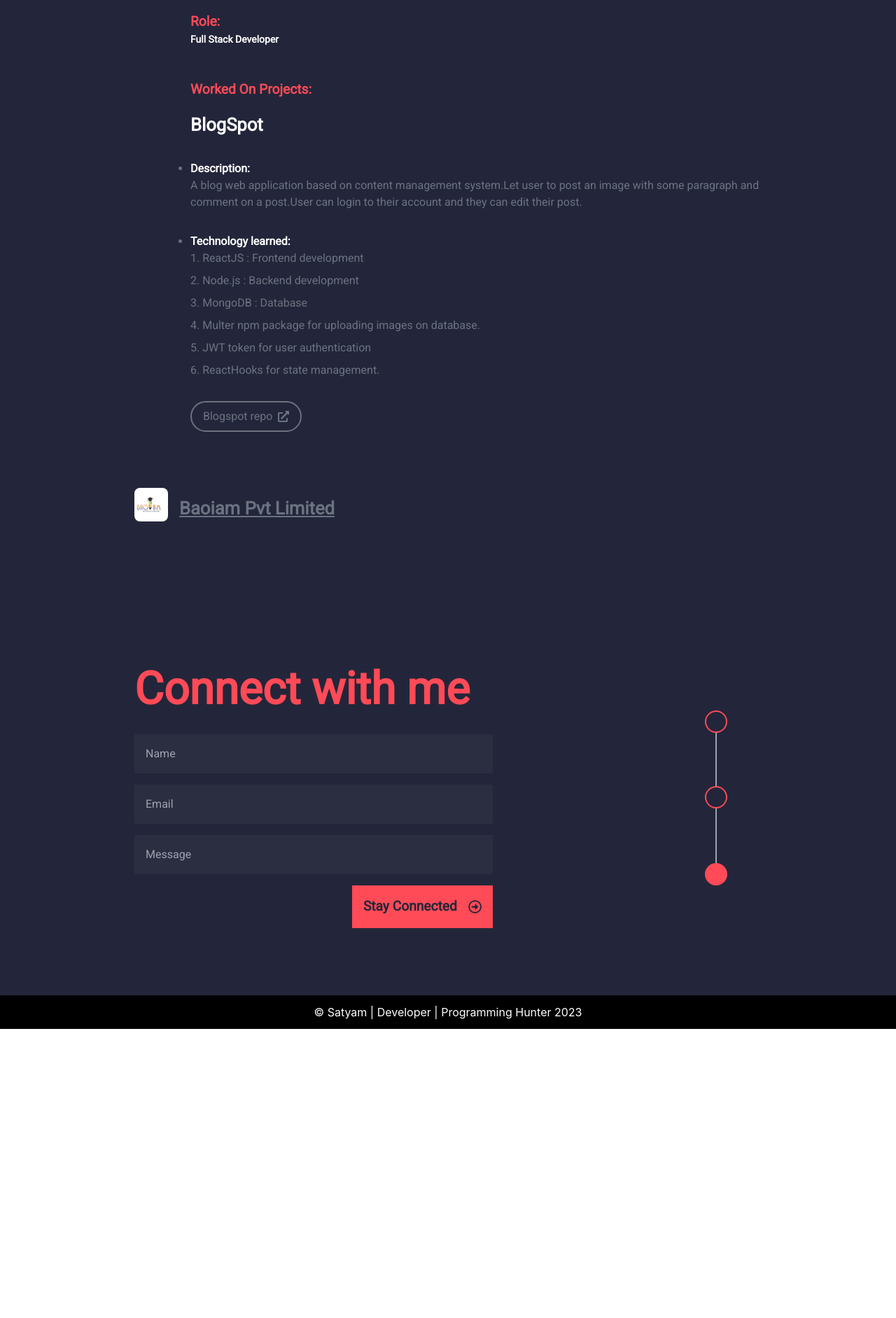
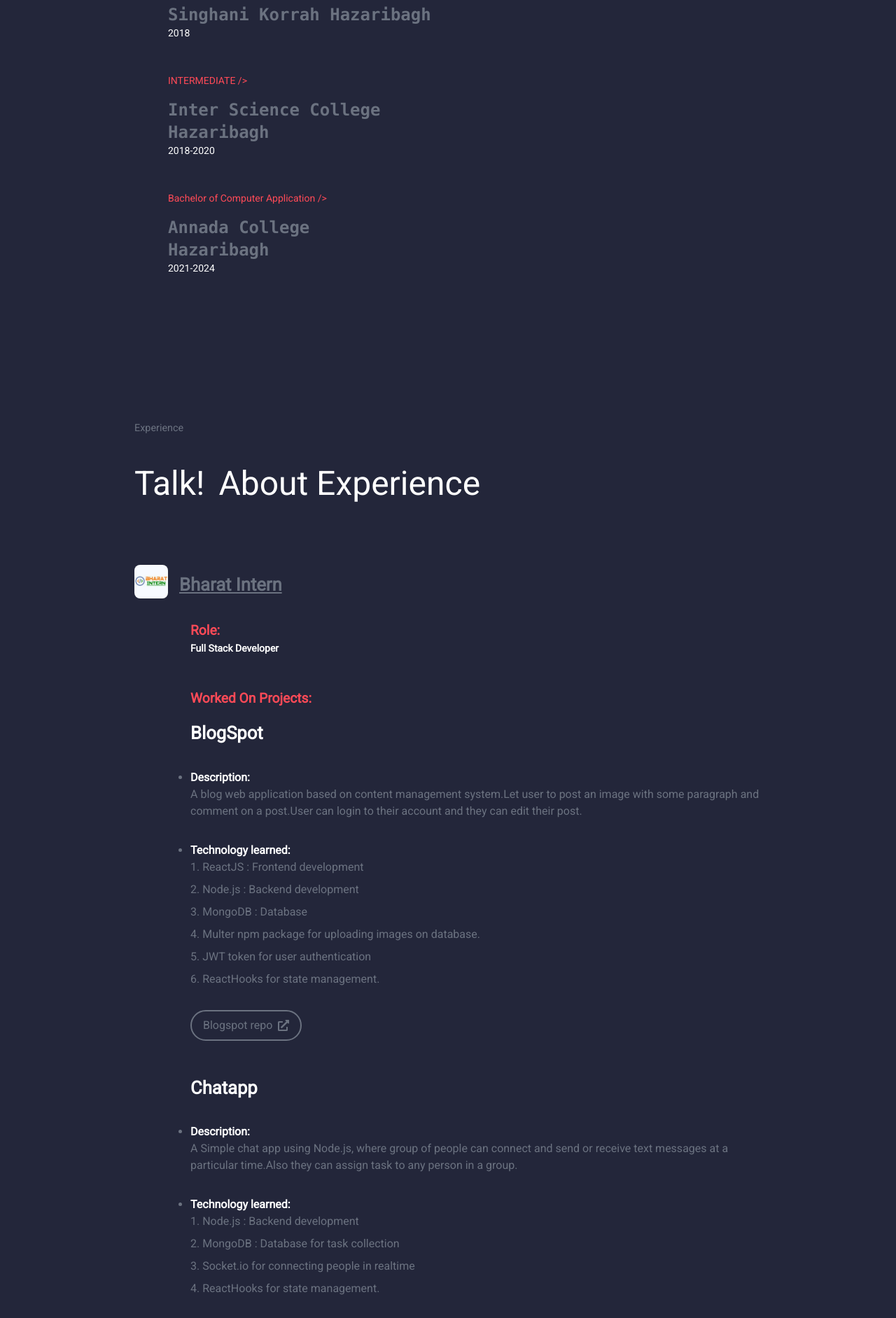
Before and after one commit to silentvoice143/portfolio, a React (Create React App) app: page /portfolio/about in a window 1280 px wide. Shown: the part 890-2773 px from the top of the page at 70% size. Before the commit the page ends 2360 px from the top, so only its background shows below. Built offline with nearby package versions, Linux system fonts and the light colour scheme; a web font is replaced by a local one.

Commit message:
about page updated

```diff
--- a/src/components/About/About.jsx
+++ b/src/components/About/About.jsx
@@ -58,6 +58,39 @@ function About() {
         </p>
       </div>
 
+      <div className="education py-[6rem] px-[15%] bg-lightgray font-roboto relative text-white">
+        <h3 className="text-[0.9rem] text-gray-500">Education</h3>
+        <h1 className="text-[3rem] my-8 mb-[5rem]">Education</h1>
+        <div className="pl-12">
+          <div className="edu-content mb-12">
+            <h1 className="text-sm text-pred">MATRICULATION /></h1>
+            <h1 className="text-2xl font-mono font-semibold text-gray-500 mt-4">
+              Jack And Jill School <br />
+              Singhani Korrah Hazaribagh
+            </h1>
+            <p className="text-sm mb-4">2018</p>
+          </div>
+          <div className="edu-content mb-12">
+            <h1 className="text-sm text-pred">INTERMEDIATE /></h1>
+            <h1 className="text-2xl font-mono font-semibold text-gray-500 mt-4">
+              Inter Science College <br />
+              Hazaribagh
+            </h1>
+            <p className="text-sm mb-4">2018-2020</p>
+          </div>
+          <div className="edu-content">
+            <h1 className="text-sm text-pred">
+              Bachelor of Computer Application />
+            </h1>
+            <h1 className="text-2xl font-mono font-semibold text-gray-500 mt-4">
+              Annada College <br />
+              Hazaribagh
+            </h1>
+            <p className="text-sm mb-4">2021-2024</p>
+          </div>
+        </div>
+      </div>
+
       <div className="experience intro py-[6rem] px-[15%] bg-lightgray font-roboto relative text-white">
         <h3 className="text-[0.9rem] text-gray-500">Experience</h3>
         <h1 className="text-[3rem] my-8 mb-[5rem]">
@@ -82,6 +115,7 @@ function About() {
               <h1 className="text-[1.2rem] text-pred font-bold">
                 Worked On Projects:
               </h1>
+              <div>
                 <h1 className="font-semibold text-[1.6rem] mt-4">BlogSpot</h1>
                 <ul className="text-gray-500 list-disc child:my-8">
                   <li>
@@ -120,9 +154,47 @@ function About() {
                   <FaExternalLinkAlt />
                 </Link>
               </div>
+              <div>
+                <h1 className="font-semibold text-[1.6rem] mt-[3rem]">
+                  Chatapp
+                </h1>
+                <ul className="text-gray-500 list-disc child:my-8">
+                  <li>
+                    <span className=" text-white font-semibold">
+                      Description:{" "}
+                    </span>
+                    <p>
+                      A Simple chat app using Node.js, where group of people can
+                      connect and send or receive text messages at a particular
+                      time.Also they can assign task to any person in a group.
+                    </p>
+                  </li>
+                  <li>
+                    <span className=" text-white font-semibold">
+                      Technology learned:{" "}
+                    </span>
+                    <ul className="list-inside list-decimal child:mb-2">
+                      <li>Node.js : Backend development</li>
+                      <li>MongoDB : Database for task collection</li>
+                      <li>Socket.io for connecting people in realtime</li>
+
+                      <li>ReactHooks for state management.</li>
+                    </ul>
+                  </li>
+                </ul>
+                <Link
+                  to="https://github.com/silentvoice143/chatapp"
+                  target="_blank"
+                  className=" px-4 py-2 border-2 border-gray-500 rounded-full inline-flex gap-2 text-gray-500 hover:border-white hover:text-white items-center"
+                >
+                  <p>Blogspot repo</p>
+                  <FaExternalLinkAlt />
+                </Link>
               </div>
-          <div className="baoiamintern">
-            <div className="flex gap-4">
+            </div>
+          </div>
+          <div className="baoiamintern ">
+            <div className="flex gap-4 mb-8">
               <img
                 className="w-12 h-12 rounded-lg"
                 src={baoiamlogo}
@@ -132,6 +204,64 @@ function About() {
               <h1 className="font-semibold mt-auto text-[1.6rem] underline text-gray-500">
                 Baoiam Pvt Limited
               </h1>
+            </div>
+            <div className="pl-20">
+              <h1 className="text-[1.2rem] text-pred font-bold">Role:</h1>
+              <p className="font-bold text-sm mb-12">Full Stack Developer</p>
+              <h1 className="text-[1.2rem] text-pred font-bold">
+                Worked On Projects:
+              </h1>
+              <div>
+                <h1 className="font-semibold text-[1.6rem] mt-4">
+                  BAoiam Pvt Limited official site
+                </h1>
+                <ul className="text-gray-500 list-disc child:my-8">
+                  <li>
+                    <span className=" text-white font-semibold">
+                      Description:{" "}
+                    </span>
+                    <p>An e-learning platform for students to learn.</p>
+                  </li>
+                  <li>
+                    <span className=" text-white font-semibold">
+                      Technology learned:{" "}
+                    </span>
+                    <ul className="list-inside list-decimal child:mb-2">
+                      <li>Worked on responsiveness in Frontend.</li>
+                      <li>Content update.</li>
+                      <li>Make carosel designs.</li>
+                      <li>Html, Css, Vanilla js used in the whole project.</li>
+                    </ul>
+                  </li>
+                </ul>
+              </div>
+
+              <div>
+                <h1 className="font-semibold text-[1.6rem] mt-4">Divueens</h1>
+                <ul className="text-gray-500 list-disc child:my-8">
+                  <li>
+                    <span className=" text-white font-semibold">
+                      Description:{" "}
+                    </span>
+                    <p>A cosmetic product e-commerce site.</p>
+                  </li>
+                  <li>
+                    <span className=" text-white font-semibold">
+                      Technology learned:{" "}
+                    </span>
+                    <ul className="list-inside list-decimal child:mb-2">
+                      <li>Develop homepage of the webiste.</li>
+                      <li>Make carosel designs.</li>
+                      <li>
+                        Tailwind Css: For designing I used tailwind in it using
+                        node configuration.
+                      </li>
+                    </ul>
+                  </li>
+                </ul>
+              </div>
+
+              {/* baoiam end  */}
             </div>
           </div>
         </div>
```
Lines whose indentation alone changed are shown as unchanged.
